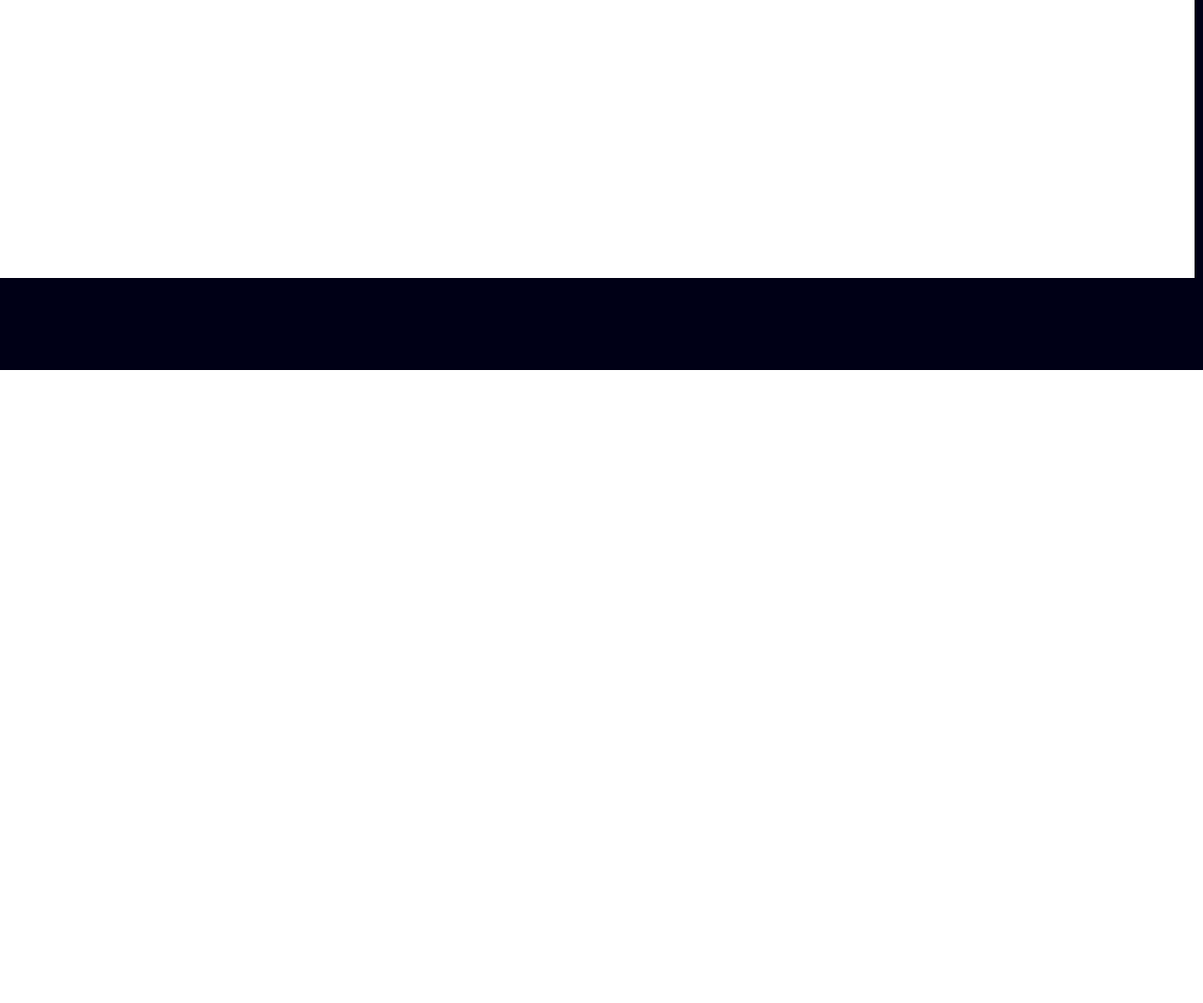
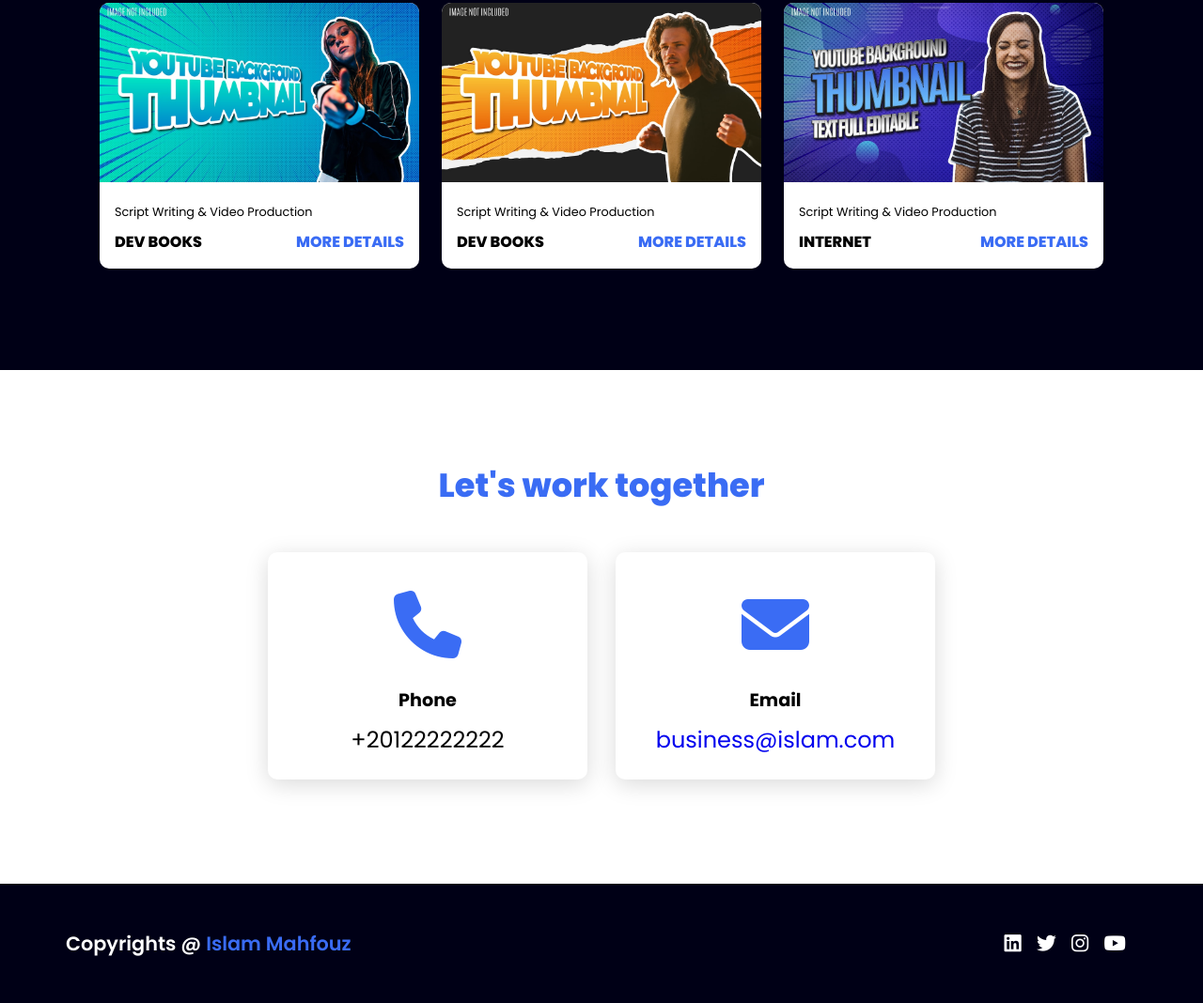
Before and after one commit to kyrillosRamzy/Simple-portfolio-using-html-and-css, a plain HTML site: page index.html in a window 1280 px wide. Shown: the part 1991-3059 px from the top of the page at 94% size. Before the commit the page ends 2385 px from the top, so only its background shows below. Drawn offline with Linux system fonts and the light colour scheme.

Commit message:
create contact section

```diff
--- a/index.html
+++ b/index.html
@@ -89,7 +89,7 @@
     <!-- start project section -->
     <section class="projects" id="projects">
       <div class="container">
-        <h2 class="title">projects</h2>
+        <h2 class="title">Projects</h2>
         <div class="content">
           <div class="project-card">
             <div class="project-image">
@@ -167,5 +167,45 @@
       </div>
     </section>
     <!-- end project section -->
+    <!-- start contact section -->
+    <section class="contact" id="contact">
+      <div class="container">
+        <h2 class="title">Let's work together</h2>
+        <div class="content">
+          <div class="card">
+            <div class="icon">
+              <i class="fas fa-phone"></i>
+            </div>
+            <div class="info">
+              <h3>Phone</h3>
+              <p>+20122222222</p>
+            </div>
+          </div>
+          <div class="card">
+            <div class="icon">
+              <i class="fas fa-envelope"></i>
+            </div>
+            <div class="info">
+              <h3>Email</h3>
+              <p><a href="mailto:business@islam.com">business@islam.com</a></p>
+            </div>
+          </div>
+        </div>
+      </div>
+    </section>
+    <!-- end contact section -->
+    <!-- start footer section -->
+    <footer class="footer">
+      <div class="container">
+        <p class="footer-title">Copyrights @ <span>Islam Mahfouz</span></p>
+        <div class="social-icons">
+          <a href="#"><i class="fab fa-linkedin"></i></a>
+          <a href="#"><i class="fab fa-twitter"></i></a>
+          <a href="#"><i class="fab fa-instagram"></i></a>
+          <a href="#"><i class="fab fa-youtube"></i></a>
+        </div>
+      </div>
+    </footer>
+    <!-- end footer section -->
   </body>
 </html>
--- a/main.css
+++ b/main.css
@@ -60,11 +60,6 @@ a {
   text-decoration: none;
 }
 /* End Global Rules */
-/* start utilities */
-.m-auto {
-  margin: auto;
-}
-/* end utilities */
 /* start header */
 header {
   width: 100%;
@@ -173,7 +168,6 @@ nav a:hover {
 /* end home section */
 /* start services section */
 .services {
-  width: 100%;
   padding: var(--section-padding) 0;
 }
 .services .container {
@@ -208,7 +202,6 @@ nav a:hover {
 /* end services section */
 /* start project section */
 .projects {
-  width: 100%;
   padding: var(--section-padding) 0;
   background-color: #000016;
 }
@@ -246,4 +239,52 @@ nav a:hover {
   text-transform: uppercase;
   font-weight: 800;
 }
+.more-details {
+  color: var(--main-color);
+}
+
+.more-details:hover {
+  color: var(--secondary-color);
+}
 /* end project section */
+/* start contact section */
+.contact {
+  padding: var(--section-padding) 0;
+}
+.contact .container {
+  padding: var(--section-padding) 0;
+}
+.contact .icon {
+  font-size: 4.5em;
+}
+
+.contact .info h3 {
+  color: #000;
+}
+
+.contact .info p {
+  font-size: 1.5em;
+}
+/* end contact section */
+/* start footer section */
+.footer {
+  background-color: #000016;
+  color: #fff;
+  padding: var(--section-padding) 0;
+}
+.footer .container {
+  display: flex;
+  justify-content: space-between;
+}
+.footer-title {
+  font-size: 1.3em;
+  font-weight: 600;
+}
+.footer-title span {
+  color: var(--main-color);
+}
+.footer .social-icons a {
+  font-size: 1.3em;
+  padding: 0 12px 0 0;
+}
+/* end footer section */
```
